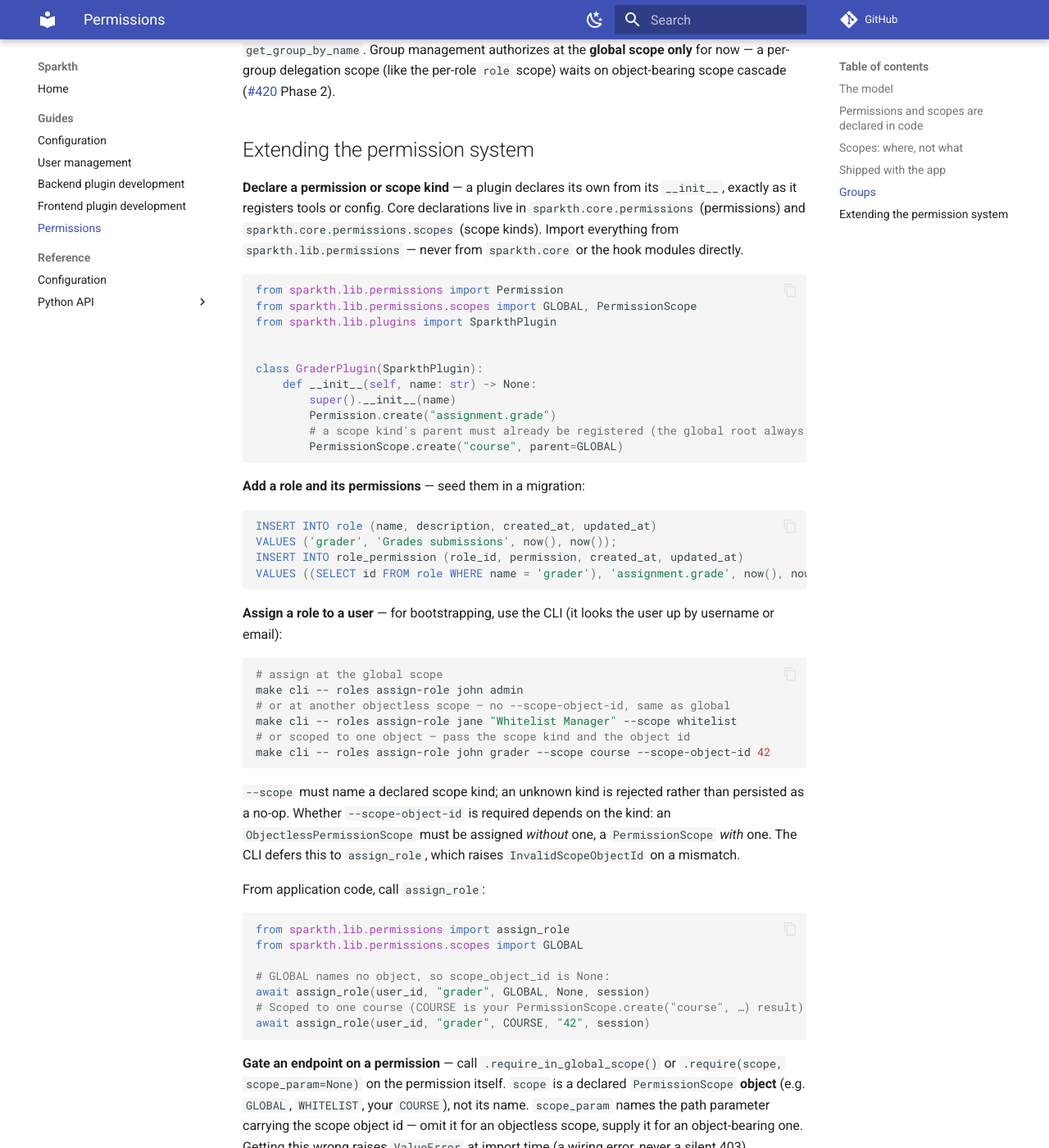
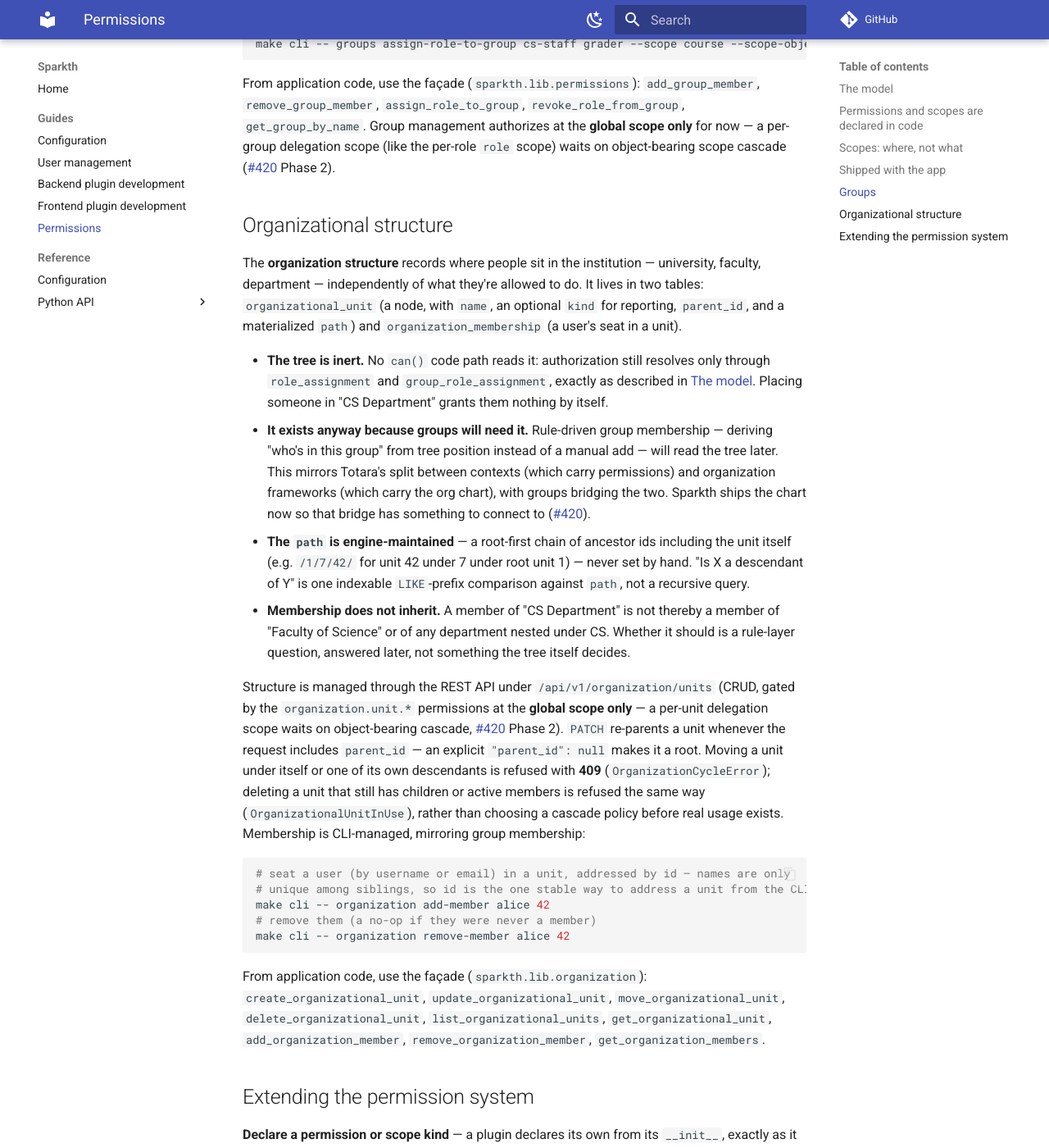
Before and after one commit to edly-io/sparkth, an MkDocs documentation site: the page built from docs/guides/permissions.md, in a window 1280 px wide and 1400 px high, scrolled down 3674 px. Shown: the whole window at 82% size. Built offline with MkDocs 1.6.1 and Material for MkDocs 9.7.7, drawn with Linux system fonts in a browser that asks for light colours; comment, search, counter and statistics services are not loaded; some of the changed text lies outside the part shown.

Commit message:
docs(organization): document the organization structure
Rebased onto main after the permission-groups stack merged; the branch's
commits were consolidated into one (content identical to the pre-rebase
tree).

Co-Authored-By: Claude Fable 5 <noreply@anthropic.com>

````diff
--- a/docs/guides/permissions.md
+++ b/docs/guides/permissions.md
@@ -20,6 +20,10 @@ A user is authorized when they hold, at the relevant scope, a role whose `role_p
 rows include the permission — either through an active `role_assignment` of their own or
 through an active `group_role_assignment` of a group they actively belong to. `can()`
 resolves exactly this — it is the single authorization check.
+
+The organization tree (`organizational_unit`, `organization_membership`) is deliberately not part of this list:
+it classifies people, not permissions, and grants nothing on its own — see
+[Organizational structure](#organizational-structure).
 
 ## Permissions and scopes are declared in code
 
@@ -131,6 +135,51 @@ From application code, use the façade (`sparkth.lib.permissions`): `add_group_m
 per-group delegation scope (like the per-role `role` scope) waits on object-bearing scope
 cascade ([#420](https://github.com/edly-io/sparkth/issues/420) Phase 2).
 
+## Organizational structure
+
+The **organization structure** records where people sit in the institution — university, faculty,
+department — independently of what they're allowed to do. It lives in two tables:
+`organizational_unit` (a node, with `name`, an optional `kind` for reporting, `parent_id`, and a
+materialized `path`) and `organization_membership` (a user's seat in a unit).
+
+- **The tree is inert.** No `can()` code path reads it: authorization still resolves only
+  through `role_assignment` and `group_role_assignment`, exactly as described in
+  [The model](#the-model). Placing someone in "CS Department" grants them nothing by itself.
+- **It exists anyway because groups will need it.** Rule-driven group membership — deriving
+  "who's in this group" from tree position instead of a manual add — will read the tree
+  later. This mirrors Totara's split between contexts (which carry permissions) and
+  organization frameworks (which carry the org chart), with groups bridging the two. Sparkth
+  ships the chart now so that bridge has something to connect to
+  ([#420](https://github.com/edly-io/sparkth/issues/420)).
+- **The `path` is engine-maintained** — a root-first chain of ancestor ids including the unit
+  itself (e.g. `/1/7/42/` for unit 42 under 7 under root unit 1) — never set by hand. "Is X a
+  descendant of Y" is one indexable `LIKE`-prefix comparison against `path`, not a recursive
+  query.
+- **Membership does not inherit.** A member of "CS Department" is not thereby a member of
+  "Faculty of Science" or of any department nested under CS. Whether it should is a
+  rule-layer question, answered later, not something the tree itself decides.
+
+Structure is managed through the REST API under `/api/v1/organization/units` (CRUD, gated by the
+`organization.unit.*` permissions at the **global scope only** — a per-unit delegation scope waits on
+object-bearing cascade, [#420](https://github.com/edly-io/sparkth/issues/420) Phase 2).
+`PATCH` re-parents a unit whenever the request includes `parent_id` — an explicit
+`"parent_id": null` makes it a root. Moving a unit under itself or one of its own descendants
+is refused with **409** (`OrganizationCycleError`); deleting a unit that still has children or active
+members is refused the same way (`OrganizationalUnitInUse`), rather than choosing a cascade policy
+before real usage exists. Membership is CLI-managed, mirroring group membership:
+
+```bash
+# seat a user (by username or email) in a unit, addressed by id — names are only
+# unique among siblings, so id is the one stable way to address a unit from the CLI
+make cli -- organization add-member alice 42
+# remove them (a no-op if they were never a member)
+make cli -- organization remove-member alice 42
+```
+
+From application code, use the façade (`sparkth.lib.organization`): `create_organizational_unit`,
+`update_organizational_unit`, `move_organizational_unit`, `delete_organizational_unit`, `list_organizational_units`, `get_organizational_unit`,
+`add_organization_member`, `remove_organization_member`, `get_organization_members`.
+
 ## Extending the permission system
 
 **Declare a permission or scope kind** — a plugin declares its own from its `__init__`,
````
Also changed, not shown: README.md (+3 -1 lines).
